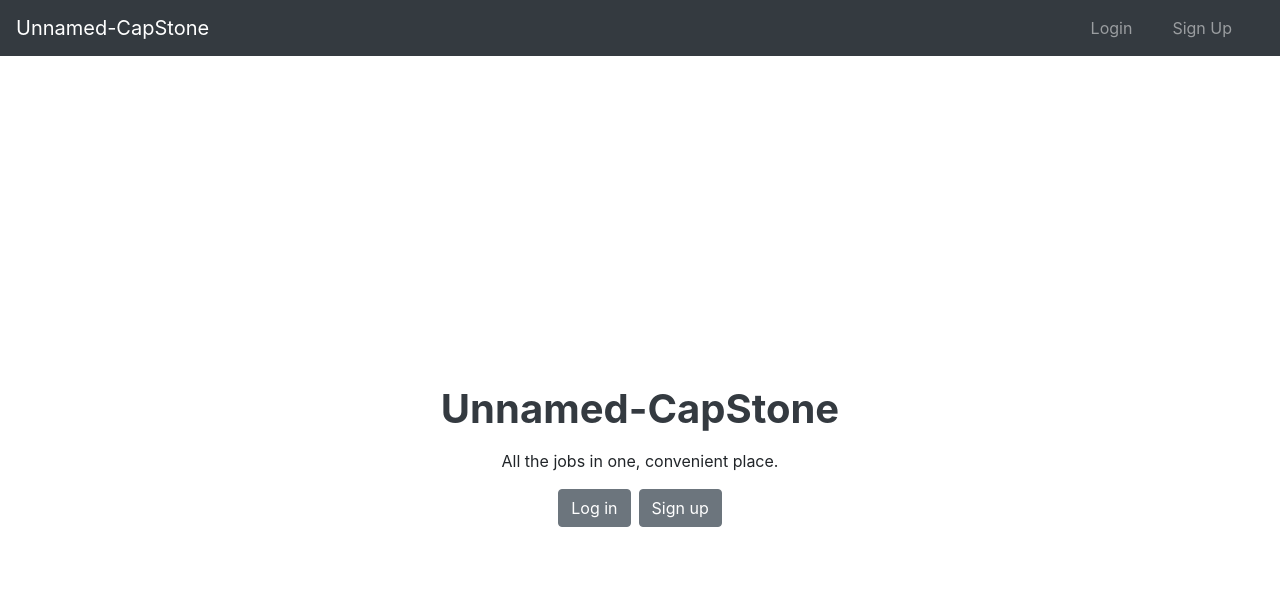
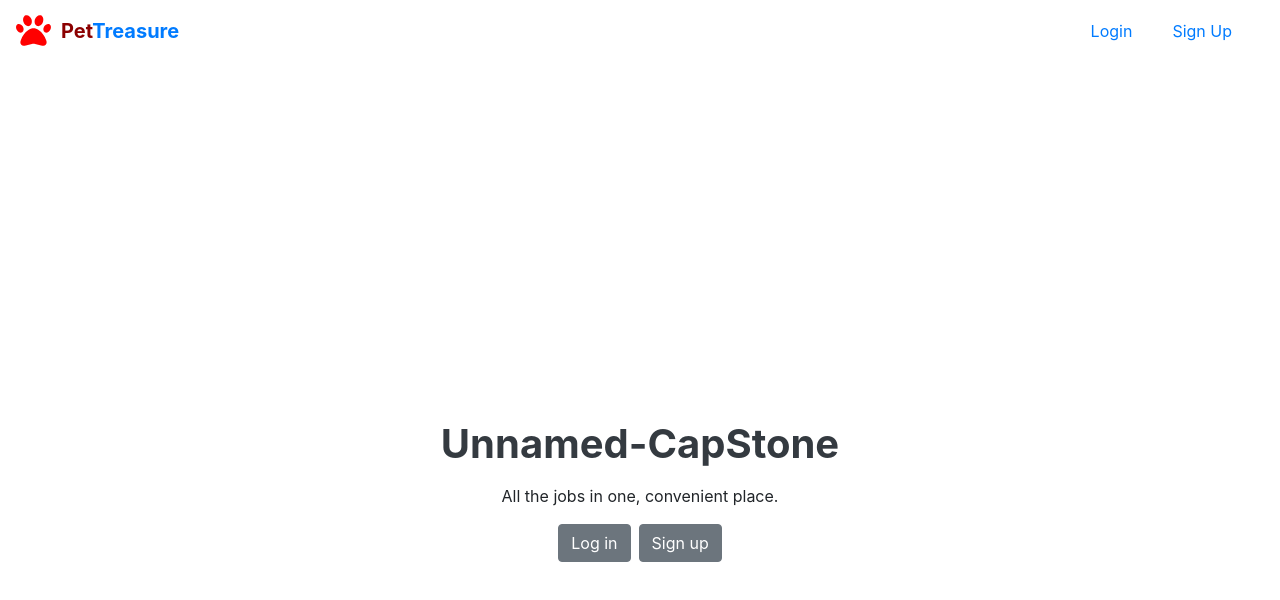
Before and after one commit to rogmide/pettreasure, a React (Create React App) app in the folder frontend/: page / in a window 1280 px wide. Shown: the top 600 px of the page. Built offline with nearby package versions, Linux system fonts and the light colour scheme; no server answers.

Commit message:
working on navbar design

```diff
--- a/frontend/package.json
+++ b/frontend/package.json
@@ -3,6 +3,9 @@
   "version": "0.1.0",
   "private": true,
   "dependencies": {
+    "@fortawesome/fontawesome-svg-core": "^6.2.1",
+    "@fortawesome/free-solid-svg-icons": "^6.2.1",
+    "@fortawesome/react-fontawesome": "^0.2.0",
     "@testing-library/jest-dom": "^5.16.5",
     "@testing-library/react": "^13.4.0",
     "@testing-library/user-event": "^13.5.0",
--- a/frontend/src/Home/Home.css
+++ b/frontend/src/Home/Home.css
@@ -2,4 +2,5 @@
   height: 100vh;
   display: flex;
   align-items: center;
+  margin: 30px;
 }
--- /dev/null
+++ b/frontend/src/NavBar/NavBar.css
@@ -0,0 +1,14 @@
+.titlePage {
+  font-weight: bolder;
+  align-self: center;
+}
+
+.titleIcon {
+  color: red;
+  margin-right: 10px;
+  font-size: 35px;
+}
+
+.titleHolder {
+  display: flex;
+}
--- a/frontend/src/NavBar/NavBar.js
+++ b/frontend/src/NavBar/NavBar.js
@@ -1,6 +1,9 @@
 import React, { useContext } from "react";
 import { Link, NavLink } from "react-router-dom";
 import UserContext from "../UseContext";
+import "./NavBar.css";
+import { FontAwesomeIcon } from "@fortawesome/react-fontawesome";
+import { faPaw } from "@fortawesome/free-solid-svg-icons";
 
 const NoUserLogIn = () => {
   return (
@@ -40,9 +43,15 @@ const NavBar = () => {
   const { currUser, logout } = useContext(UserContext);
 
   return (
-    <nav className="navbar navbar-expand-md navbar-dark bg-dark">
+    <nav className="navbar navbar-expand-md">
       <Link className="navbar-brand" to="/">
-        Unnamed-CapStone
+        <div className="titleHolder">
+        <FontAwesomeIcon className="titleIcon" icon={faPaw} />
+        <span className="titlePage">
+          {" "}
+          <span style={{color: "darkred"}}>Pet</span>Treasure{" "}
+        </span>
+        </div>
       </Link>
       {currUser ? isLogIn(currUser.firstName, logout) : NoUserLogIn()}
     </nav>
```
Also changed, not shown: 1 other file (tests, documents, lock files or other folders).
